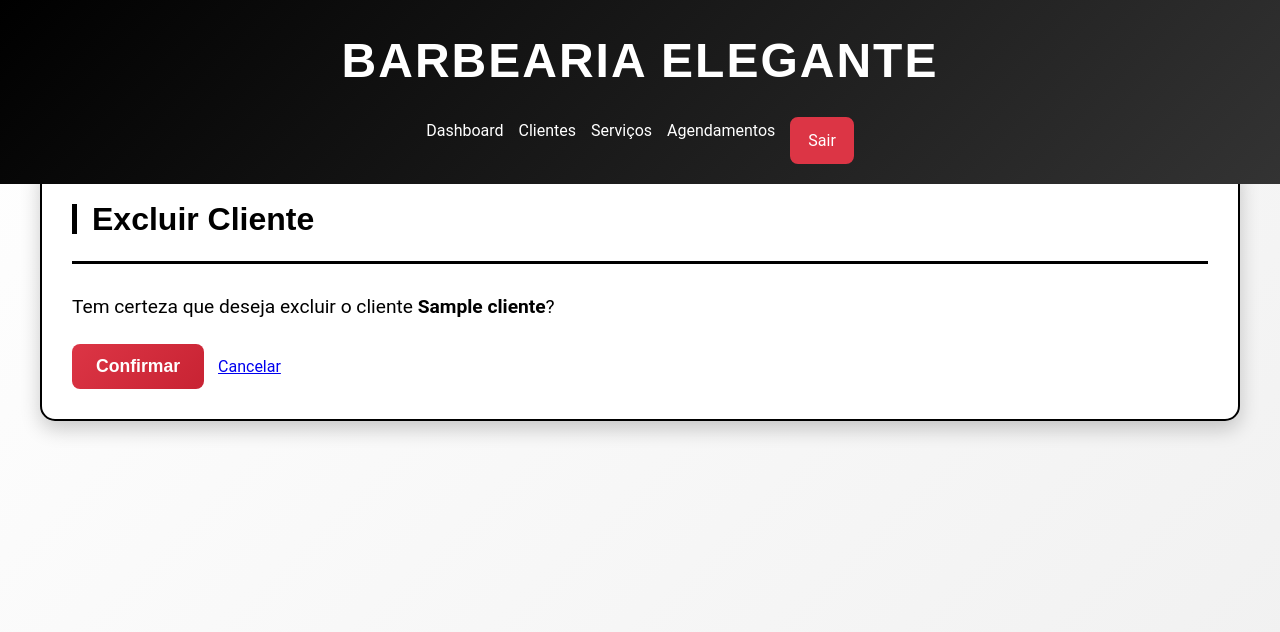
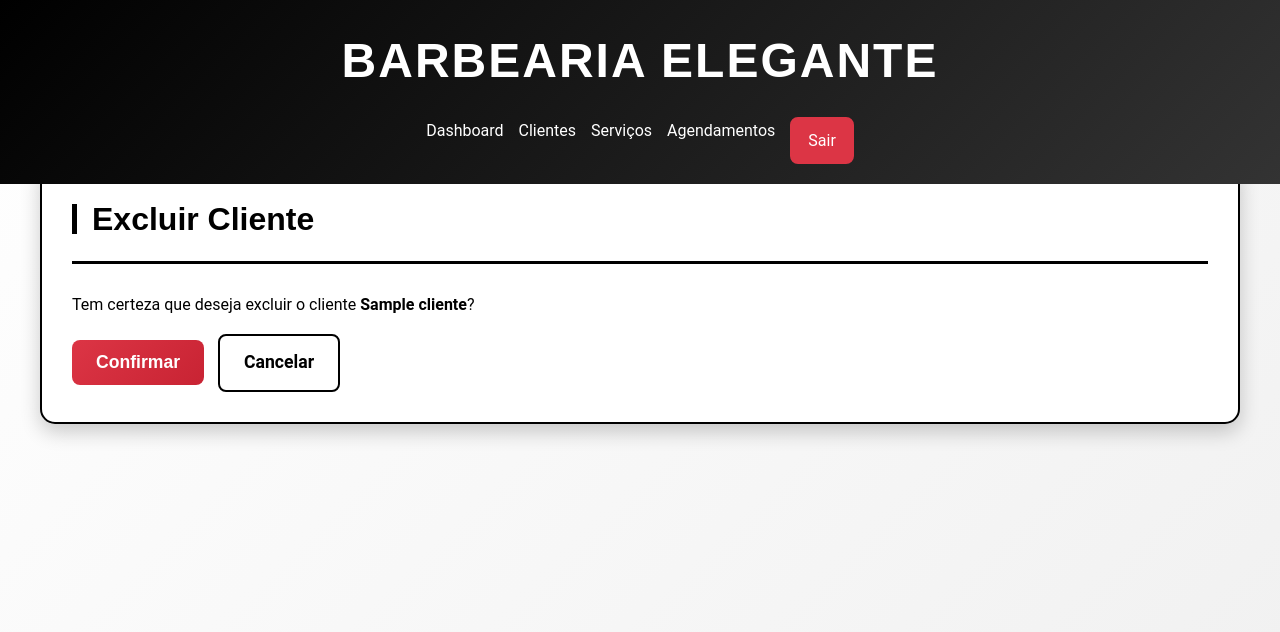
Before and after one commit to Matheus-hg/Dashboard-Barbeiro, a Django app: page /clientes/excluir/1/ in a window 1280 px wide. Shown: the top 632 px of the page. Run offline with Django 5.2, Linux system fonts and the light colour scheme; a user stored in the database is signed in; tables that the repository leaves empty hold one stand-in row (values such as "Sample post").

Commit message:
fiz algumas mudanças nos botões das paginas e organizei o style.css

```diff
--- a/apps/clientes/templates/clientes/confirmar_exclusao.html
+++ b/apps/clientes/templates/clientes/confirmar_exclusao.html
@@ -1,58 +1,14 @@
 {% extends 'base.html' %}
 
 {% block content %}
-<style>
-    .section p {
-        font-size: 1.2em;
-        margin-bottom: 20px;
-    }
-    .section form {
-        margin-top: 20px;
-    }
-    .section button[type="submit"] {
-        background: linear-gradient(135deg, #dc3545 0%, #c82333 100%); /* Vermelho para exclusão */
-        color: #ffffff;
-        padding: 12px 24px;
-        border: none;
-        border-radius: 8px;
-        font-size: 1.1em;
-        font-weight: bold;
-        cursor: pointer;
-        transition: all 0.3s ease;
-        margin-right: 10px;
-    }
-    .section button[type="submit"]:hover {
-        background: linear-gradient(135deg, #c82333 0%, #dc3545 100%);
-        transform: translateY(-2px);
-        box-shadow: 0 4px 10px rgba(0,0,0,0.3);
-    }
-    .section a[href="{% url 'lista_clientes' %}"] {
-        color: #000000;
-        text-decoration: none;
-        padding: 12px 24px;
-        border: 2px solid #000000;
-        border-radius: 8px;
-        font-size: 1.1em;
-        font-weight: bold;
-        transition: all 0.3s ease;
-        display: inline-block;
-    }
-    .section a[href="{% url 'lista_clientes' %}"]:hover {
-        background-color: #000000;
-        color: #ffffff;
-        transform: translateY(-2px);
-        box-shadow: 0 4px 10px rgba(0,0,0,0.3);
-    }
-</style>
-
 <div class="container">
     <section class="section">
         <h2><i class="fas fa-trash-alt"></i> Excluir Cliente</h2>
         <p>Tem certeza que deseja excluir o cliente <strong>{{ cliente.nome }}</strong>?</p>
         <form method="post">
             {% csrf_token %}
-            <button type="submit">Confirmar</button>
-            <a href="{% url 'clientes:lista_clientes' %}">Cancelar</a>
+            <button type="submit" class="btn-delete">Confirmar</button>
+            <a href="{% url 'clientes:lista_clientes' %}" class="btn-cancel">Cancelar</a>
         </form>
     </section>
 </div>
--- a/apps/clientes/templates/clientes/editar.html
+++ b/apps/clientes/templates/clientes/editar.html
@@ -7,8 +7,8 @@
         <form method="post">
             {% csrf_token %}
             {{ form.as_p }}
-            <button type="submit">Salvar alterações</button>
-            <a href="{% url 'clientes:lista_clientes' %}">Cancelar</a>
+            <button type="submit" class="btn-save">Salvar alterações</button>
+            <a href="{% url 'clientes:lista_clientes' %}" class="btn-cancel">Cancelar</a>
         </form>
     </section>
 </div>
--- a/apps/clientes/templates/clientes/lista.html
+++ b/apps/clientes/templates/clientes/lista.html
@@ -30,7 +30,7 @@
                 <label for="id_telefone"><strong>Telefone:</strong></label>
                 {{ form.telefone }}
 
-                <button type="submit"><i class="fas fa-save"></i> Salvar</button>
+                <button type="submit" class="btn-save"><i class="fas fa-save"></i> Salvar</button>
                 <a href="{% url 'clientes:lista_clientes' %}" class="btn-cancel">Cancelar</a>
             </form>
 
@@ -44,7 +44,7 @@
                     <li class="list-item">
                         <strong>{{ cliente.nome }}</strong> - {{ cliente.telefone }} - {{ cliente.email }}
                         <div style="margin-left:auto;">
-                            <a href="{% url 'clientes:editar_cliente' cliente.id %}" class="btn-edit">
+                            <a href="{% url 'clientes:editar_cliente' cliente.id %}" class="btn-default">
                                 <i class="fas fa-edit"></i> Editar
                             </a>
                             <a href="{% url 'clientes:excluir_cliente' cliente.id %}" class="btn-delete">
--- a/static/css/style.css
+++ b/static/css/style.css
@@ -243,69 +243,6 @@ form input:focus, form select:focus, form textarea:focus {
     outline: none;
 }
 
-button[type="submit"] {
-    background: linear-gradient(135deg, #000000 0%, #333333 100%);
-    color: #ffffff;
-    padding: 12px 24px;
-    border: none;
-    border-radius: 8px;
-    font-size: 1.1em;
-    font-weight: bold;
-    cursor: pointer;
-    transition: all 0.3s ease;
-    margin-right: 10px;
-}
-
-button[type="submit"]:hover {
-    background: linear-gradient(135deg, #333333 0%, #000000 100%);
-    transform: translateY(-2px);
-    box-shadow: 0 4px 10px rgba(0,0,0,0.3);
-}
-
-a[href*="cancelar"], .btn-cancel {
-    color: #000000;
-    text-decoration: none;
-    padding: 12px 24px;
-    border: 2px solid #000000;
-    border-radius: 8px;
-    font-size: 1.1em;
-    font-weight: bold;
-    transition: all 0.3s ease;
-    display: inline-block;
-}
-
-a[href*="cancelar"]:hover, .btn-cancel:hover {
-    background-color: #000000;
-    color: #ffffff;
-    transform: translateY(-2px);
-    box-shadow: 0 4px 10px rgba(0,0,0,0.3);
-}
-
-/* Botões editar/excluir */
-.btn-edit {
-    margin-right: 10px;
-    color: #000000;
-    text-decoration: none;
-    transition: all 0.3s ease;
-}
-
-.btn-edit:hover {
-    color: #333333;
-    text-decoration: underline;
-}
-
-.btn-delete {
-    margin-right: 10px;
-    color: red;
-    text-decoration: none;
-    transition: all 0.3s ease;
-}
-
-.btn-delete:hover {
-    color: darkred;
-    text-decoration: underline;
-}
-
 /* ============================
    Alertas
 ============================ */
@@ -365,7 +302,6 @@ html, body {
     margin: 0;
     font-size: 1.1em;
 }
-
 
 /* ============================
    Animações
@@ -584,3 +520,83 @@ html, body {
         font-size: 2em;
     }
 }
+/* ============================
+   Botões de ação
+============================ */
+
+/* Botão salvar (verde) */
+.btn-save {
+    background: linear-gradient(135deg, #28a745 0%, #218838 100%);
+    color: #ffffff;
+    padding: 12px 24px;
+    border: none;
+    border-radius: 8px;
+    font-size: 1.1em;
+    font-weight: bold;
+    cursor: pointer;
+    transition: all 0.3s ease;
+    margin-right: 10px;
+}
+.btn-save:hover {
+    background: linear-gradient(135deg, #218838 0%, #28a745 100%);
+    transform: translateY(-2px);
+    box-shadow: 0 4px 10px rgba(0,0,0,0.3);
+}
+
+/* Botão cancelar (preto/branco) */
+.btn-cancel {
+    color: #000000;
+    text-decoration: none;
+    padding: 12px 24px;
+    border: 2px solid #000000;
+    border-radius: 8px;
+    font-size: 1.1em;
+    font-weight: bold;
+    transition: all 0.3s ease;
+    display: inline-block;
+}
+.btn-cancel:hover {
+    background-color: #000000;
+    color: #ffffff;
+    transform: translateY(-2px);
+    box-shadow: 0 4px 10px rgba(0,0,0,0.3);
+}
+
+/* Botão excluir (vermelho) */
+.btn-delete {
+    background: linear-gradient(135deg, #dc3545 0%, #c82333 100%);
+    color: #ffffff;
+    padding: 12px 24px;
+    border: none;
+    border-radius: 8px;
+    font-size: 1.1em;
+    font-weight: bold;
+    cursor: pointer;
+    transition: all 0.3s ease;
+    margin-right: 10px;
+}
+.btn-delete:hover {
+    background: linear-gradient(135deg, #c82333 0%, #dc3545 100%);
+    transform: translateY(-2px);
+    box-shadow: 0 4px 10px rgba(0,0,0,0.3);
+}
+
+/* Botão padrão (preto) */
+.btn-default {
+    background: linear-gradient(135deg, #000000 0%, #333333 100%);
+    color: #ffffff;
+    padding: 12px 24px;
+    border: none;
+    border-radius: 8px;
+    font-size: 1.1em;
+    font-weight: bold;
+    cursor: pointer;
+    transition: all 0.3s ease;
+    margin-right: 10px;
+}
+
+.btn-default:hover {
+    background: linear-gradient(135deg, #333333 0%, #000000 100%);
+    transform: translateY(-2px);
+    box-shadow: 0 4px 10px rgba(0,0,0,0.3);
+}
```
